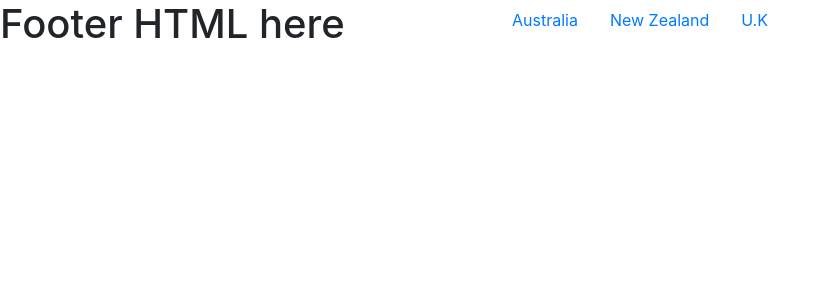
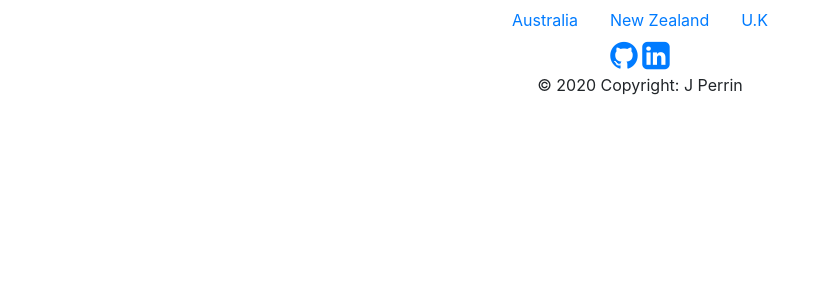
Before and after one commit to perrinjack/groundz, a React (Create React App) app: page /australia in a window 1280 px wide. Shown: the top 300 px of the page, without its empty margins (0-827 px from the left). Built offline with nearby package versions, Linux system fonts and the light colour scheme.

Commit message:
Html added for footer, displaying github and linkedin logos

```diff
--- a/public/index.html
+++ b/public/index.html
@@ -15,13 +15,17 @@
       user's mobile device or desktop. See https://developers.google.com/web/fundamentals/web-app-manifest/
     -->
     <link rel="manifest" href="%PUBLIC_URL%/manifest.json" />
-
+    <link
+      rel="stylesheet"
+      href="https://cdnjs.cloudflare.com/ajax/libs/font-awesome/4.7.0/css/font-awesome.min.css"
+    />
     <link
       rel="stylesheet"
       href="https://maxcdn.bootstrapcdn.com/bootstrap/4.0.0/css/bootstrap.min.css"
       integrity="sha384-Gn5384xqQ1aoWXA+058RXPxPg6fy4IWvTNh0E263XmFcJlSAwiGgFAW/dAiS6JXm"
       crossorigin="anonymous"
     />
+
     <!--
       Notice the use of %PUBLIC_URL% in the tags above.
       It will be replaced with the URL of the `public` folder during the build.
--- a/src/components/Footer.js
+++ b/src/components/Footer.js
@@ -1,7 +1,22 @@
 import React from 'react';
 
 const Footer = () => {
-  return <h1>Footer HTML here</h1>;
+  return (
+    <footer class="page-footer font-small cyan darken-3">
+      <br></br>
+      <div class="footer-copyright text-center py-3">
+        <a href="https://github.com/perrinjack">
+          {' '}
+          <i class="fa fa-github fa-2x" aria-hidden="true"></i>{' '}
+        </a>
+        <a href="https://www.linkedin.com/in/perrinjack/">
+          {' '}
+          <i class="fa fa-linkedin-square fa-2x" aria-hidden="true"></i>
+        </a>
+        <br></br>© 2020 Copyright: J Perrin
+      </div>
+    </footer>
+  );
 };
 
 export default Footer;
```
